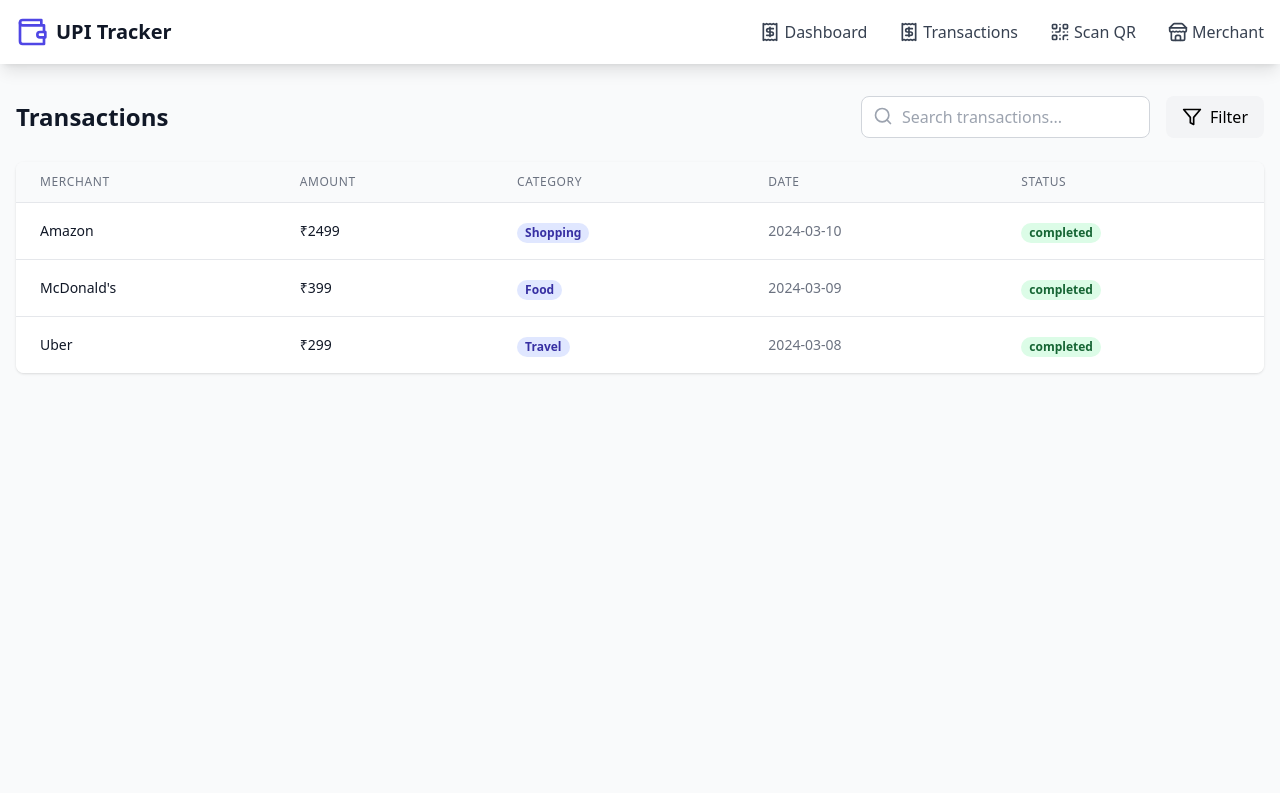
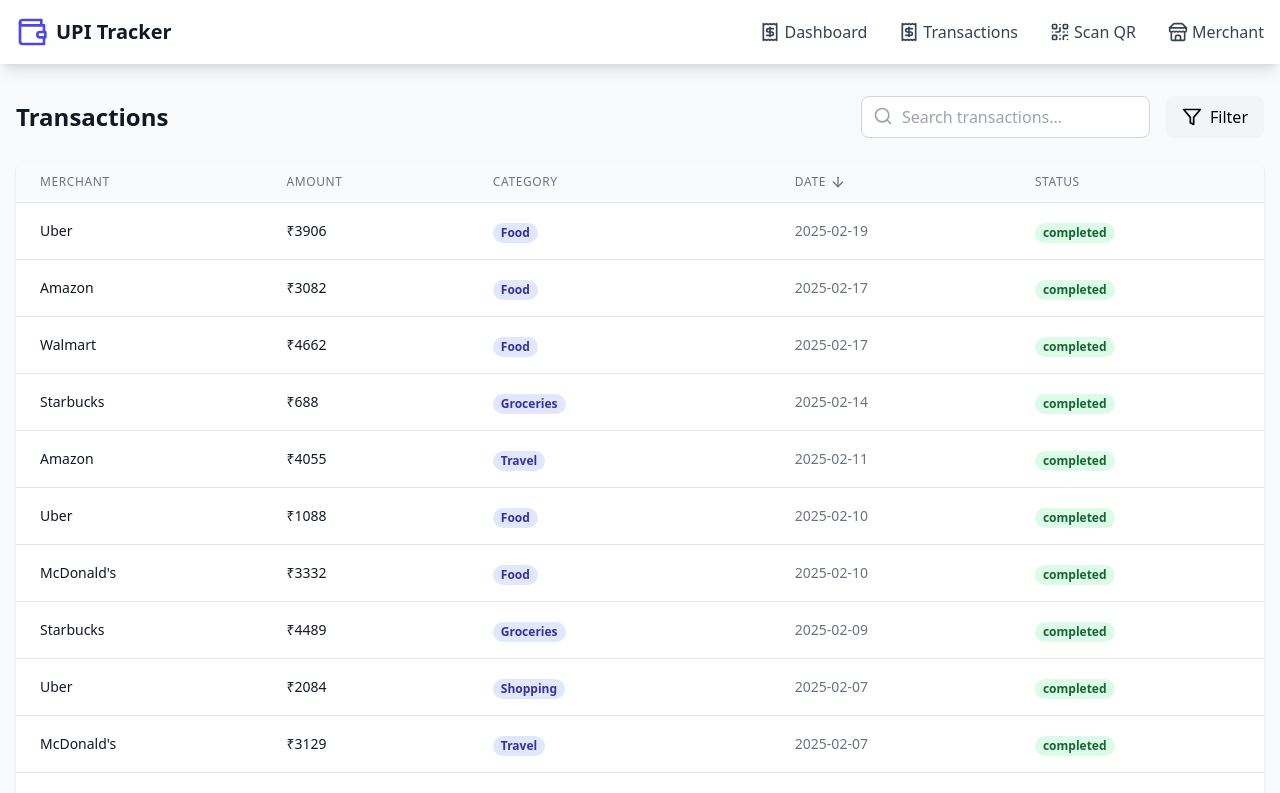
Before and after one commit to Yagna-1790/UPI-Intelligent-Tracker, a React (Vite) app: page /transactions in a window 1280 px wide. Shown: the top 793 px of the page. Built offline with nearby package versions, Linux system fonts and the light colour scheme.

Commit message:
Update Transactions.tsx

```diff
--- a/src/pages/Transactions.tsx
+++ b/src/pages/Transactions.tsx
@@ -1,50 +1,69 @@
-import React from 'react';
-import { Search, Filter } from 'lucide-react';
+import React, { useState } from 'react';
+import { Search, Filter, ArrowDown, ArrowUp } from 'lucide-react';
 
-const mockTransactions = [
-  {
-    id: '1',
-    merchant: 'Amazon',
-    amount: 2499,
-    category: 'Shopping',
-    date: '2024-03-10',
+// Demo transactions data
+const generateTransactions = () => {
+  return Array.from({ length: 20 }, (_, i) => ({
+    id: `txn_${i + 1}`,
+    merchant: ['Amazon', "McDonald's", 'Uber', 'Walmart', 'Starbucks'][Math.floor(Math.random() * 5)],
+    amount: Math.floor(Math.random() * 5000) + 100,
+    category: ['Shopping', 'Food', 'Travel', 'Groceries', 'Entertainment'][Math.floor(Math.random() * 5)],
+    date: new Date(Date.now() - Math.floor(Math.random() * 30) * 24 * 60 * 60 * 1000).toISOString().split('T')[0],
     status: 'completed'
-  },
-  {
-    id: '2',
-    merchant: "McDonald's",
-    amount: 399,
-    category: 'Food',
-    date: '2024-03-09',
-    status: 'completed'
-  },
-  {
-    id: '3',
-    merchant: 'Uber',
-    amount: 299,
-    category: 'Travel',
-    date: '2024-03-08',
-    status: 'completed'
-  }
-];
+  })).sort((a, b) => new Date(b.date).getTime() - new Date(a.date).getTime());
+};
+
+const mockTransactions = generateTransactions();
 
 function Transactions() {
+  const [searchTerm, setSearchTerm] = useState('');
+  const [sortField, setSortField] = useState<'date' | 'amount'>('date');
+  const [sortDirection, setSortDirection] = useState<'asc' | 'desc'>('desc');
+
+  const handleSort = (field: 'date' | 'amount') => {
+    if (sortField === field) {
+      setSortDirection(sortDirection === 'asc' ? 'desc' : 'asc');
+    } else {
+      setSortField(field);
+      setSortDirection('desc');
+    }
+  };
+
+  const filteredAndSortedTransactions = mockTransactions
+    .filter(transaction =>
+      transaction.merchant.toLowerCase().includes(searchTerm.toLowerCase()) ||
+      transaction.category.toLowerCase().includes(searchTerm.toLowerCase())
+    )
+    .sort((a, b) => {
+      if (sortField === 'date') {
+        return sortDirection === 'asc'
+          ? new Date(a.date).getTime() - new Date(b.date).getTime()
+          : new Date(b.date).getTime() - new Date(a.date).getTime();
+      } else {
+        return sortDirection === 'asc'
+          ? a.amount - b.amount
+          : b.amount - a.amount;
+      }
+    });
+
   return (
     <div className="space-y-6">
-      <div className="flex justify-between items-center">
+      <div className="flex flex-col sm:flex-row justify-between items-start sm:items-center gap-4">
         <h1 className="text-2xl font-bold text-gray-900">Transactions</h1>
 
-        <div className="flex space-x-4">
-          <div className="relative">
+        <div className="flex flex-col sm:flex-row gap-4 w-full sm:w-auto">
+          <div className="relative flex-grow sm:flex-grow-0">
             <input
               type="text"
               placeholder="Search transactions..."
-              className="pl-10 pr-4 py-2 border border-gray-300 rounded-lg focus:ring-2 focus:ring-indigo-500 focus:border-indigo-500"
+              value={searchTerm}
+              onChange={(e) => setSearchTerm(e.target.value)}
+              className="w-full pl-10 pr-4 py-2 border border-gray-300 rounded-lg focus:ring-2 focus:ring-indigo-500 focus:border-indigo-500"
             />
             <Search className="absolute left-3 top-2.5 h-5 w-5 text-gray-400" />
           </div>
 
-          <button className="flex items-center space-x-2 px-4 py-2 bg-gray-100 rounded-lg hover:bg-gray-200">
+          <button className="flex items-center justify-center space-x-2 px-4 py-2 bg-gray-100 rounded-lg hover:bg-gray-200 w-full sm:w-auto">
             <Filter className="h-5 w-5" />
             <span>Filter</span>
           </button>
@@ -52,20 +71,33 @@
       </div>
 
       <div className="bg-white rounded-lg shadow overflow-hidden">
+        <div className="overflow-x-auto">
           <table className="min-w-full divide-y divide-gray-200">
             <thead className="bg-gray-50">
               <tr>
                 <th className="px-6 py-3 text-left text-xs font-medium text-gray-500 uppercase tracking-wider">
                   Merchant
                 </th>
-              <th className="px-6 py-3 text-left text-xs font-medium text-gray-500 uppercase tracking-wider">
-                Amount
+                <th className="px-6 py-3 text-left text-xs font-medium text-gray-500 uppercase tracking-wider cursor-pointer"
+                    onClick={() => handleSort('amount')}>
+                  <div className="flex items-center space-x-1">
+                    <span>Amount</span>
+                    {sortField === 'amount' && (
+                      sortDirection === 'asc' ? <ArrowUp className="h-4 w-4" /> : <ArrowDown className="h-4 w-4" />
+                    )}
+                  </div>
                 </th>
                 <th className="px-6 py-3 text-left text-xs font-medium text-gray-500 uppercase tracking-wider">
                   Category
                 </th>
-              <th className="px-6 py-3 text-left text-xs font-medium text-gray-500 uppercase tracking-wider">
-                Date
+                <th className="px-6 py-3 text-left text-xs font-medium text-gray-500 uppercase tracking-wider cursor-pointer"
+                    onClick={() => handleSort('date')}>
+                  <div className="flex items-center space-x-1">
+                    <span>Date</span>
+                    {sortField === 'date' && (
+                      sortDirection === 'asc' ? <ArrowUp className="h-4 w-4" /> : <ArrowDown className="h-4 w-4" />
+                    )}
+                  </div>
                 </th>
                 <th className="px-6 py-3 text-left text-xs font-medium text-gray-500 uppercase tracking-wider">
                   Status
@@ -73,7 +105,7 @@
               </tr>
             </thead>
             <tbody className="bg-white divide-y divide-gray-200">
-            {mockTransactions.map((transaction) => (
+              {filteredAndSortedTransactions.map((transaction) => (
                 <tr key={transaction.id} className="hover:bg-gray-50">
                   <td className="px-6 py-4 whitespace-nowrap">
                     <div className="text-sm font-medium text-gray-900">
@@ -104,6 +136,7 @@
           </table>
         </div>
       </div>
+    </div>
   );
 }
 
```
Lines whose indentation alone changed are shown as unchanged.
